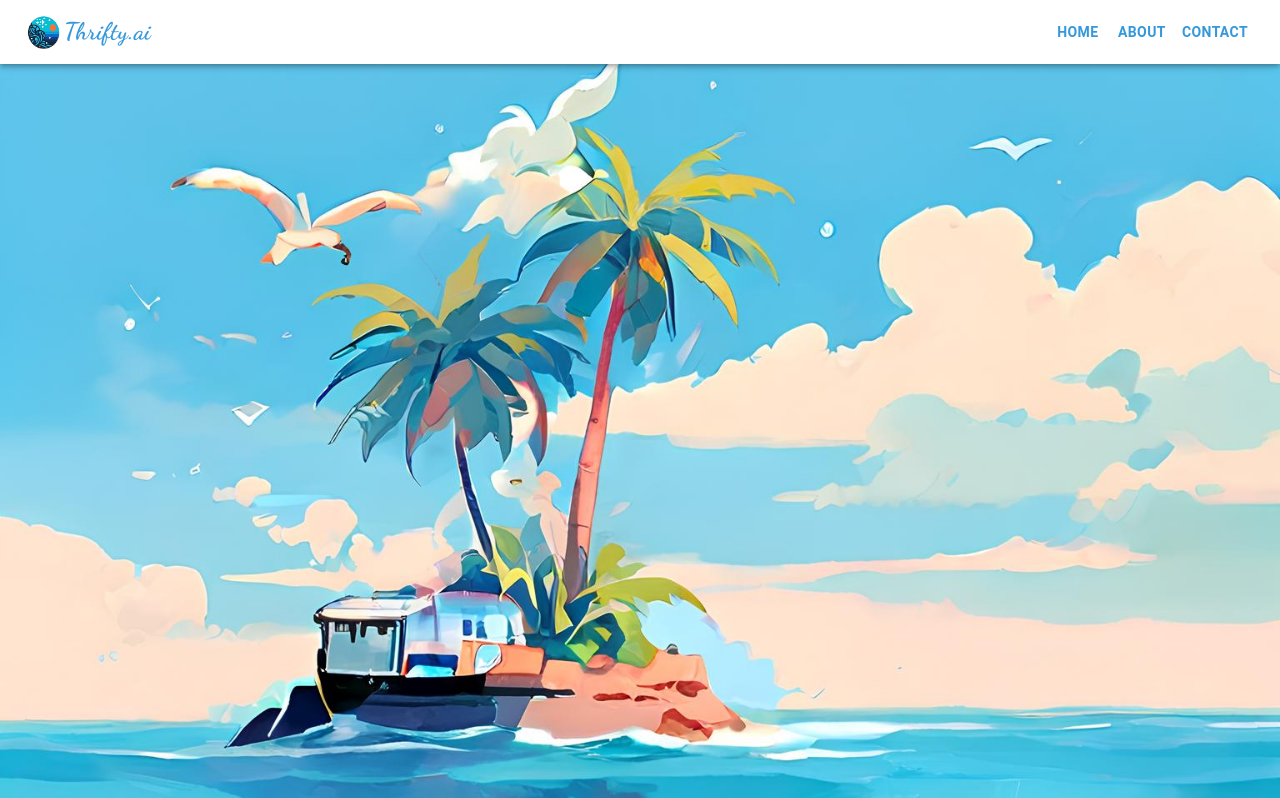
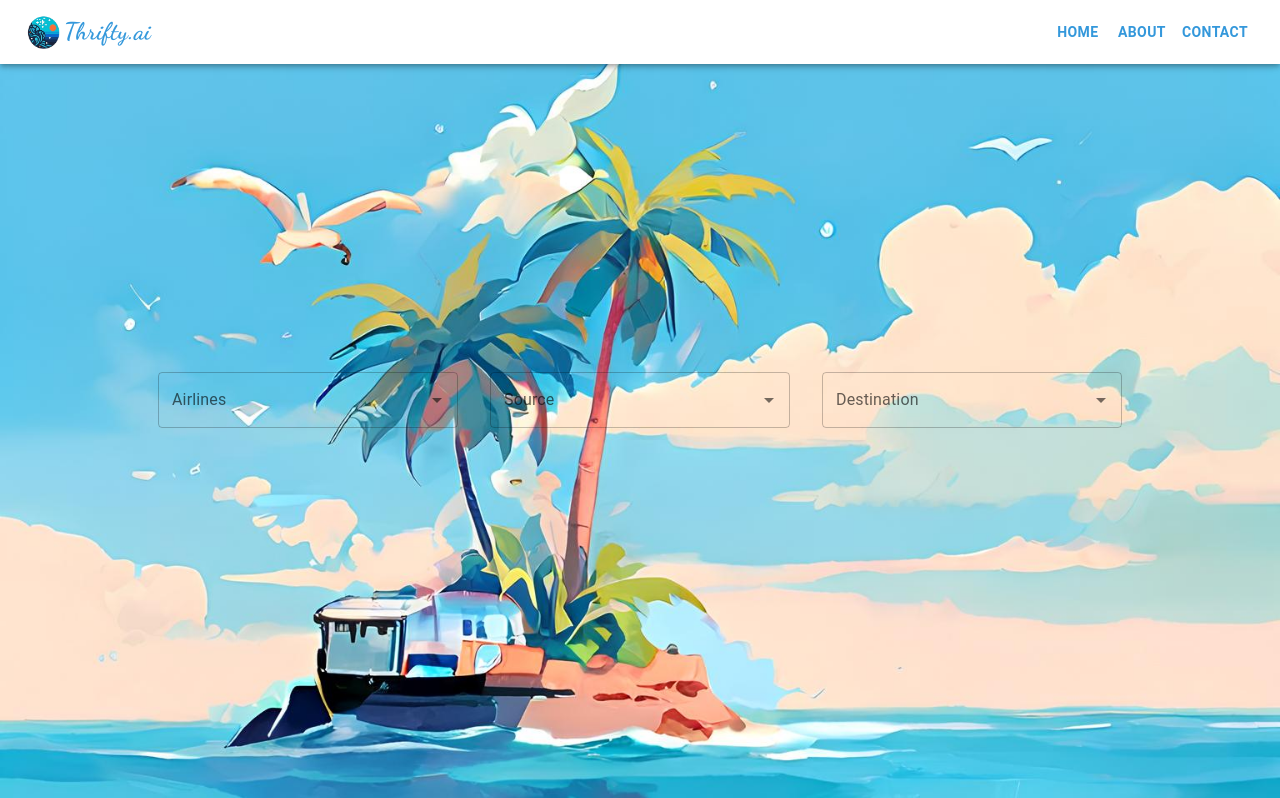
Before and after one commit to suyog200/Thrifty, a React (Vite) app in the folder Thrifty-app/: page / in a window 1280 px wide. Shown: the top 798 px of the page. Built offline with nearby package versions, Linux system fonts and the light colour scheme.

Commit message:
Input Grid added

```diff
--- a/Thrifty-app/src/App.css
+++ b/Thrifty-app/src/App.css
@@ -9,6 +9,7 @@
   /* hello */
 }
 .bg-image {
+  position: relative;
   width: 100%;
   height: 100vh;
 }
@@ -18,4 +19,17 @@
   width: 100%;
   object-fit: cover;
 }
-/* updated */
+
+.input-form {
+  position: absolute;
+  top: 50%;
+  left: 50%;
+  transform: translate(-50%, -50%);
+}
+
+.inputs {
+  display: grid;
+  grid-template-columns: 1fr 1fr 1fr;
+  gap: 2rem;
+  z-index: 2;
+}
--- a/Thrifty-app/src/components/InputForm.jsx
+++ b/Thrifty-app/src/components/InputForm.jsx
@@ -2,11 +2,15 @@ import InputBox from "./InputBox";
 import { airlines, destination_cities, source_cities } from "../data/constants";
 
 export default function InputForm() {
-    return (
-        <div>
-            <InputBox id="airlines" label="Airlines" Data={airlines}/>
-            <InputBox id="source" label="Source" Data={source_cities}/>
-            <InputBox id="destination" label="Destination" Data={destination_cities}/>
-        </div>
-    );
+  return (
+    <div className="inputs">
+      <InputBox id="airlines" label="Airlines" Data={airlines} />
+      <InputBox id="source" label="Source" Data={source_cities} />
+      <InputBox
+        id="destination"
+        label="Destination"
+        Data={destination_cities}
+      />
+    </div>
+  );
 }
--- a/Thrifty-app/src/pages/Home.jsx
+++ b/Thrifty-app/src/pages/Home.jsx
@@ -9,7 +9,9 @@ const Home = () => {
       <div className="bg-image">
         <img src={Image} alt="Image" />
       </div>
-      <InputForm />
+      <div className="input-form">
+        <InputForm />
+      </div>
     </div>
   );
 };
```
